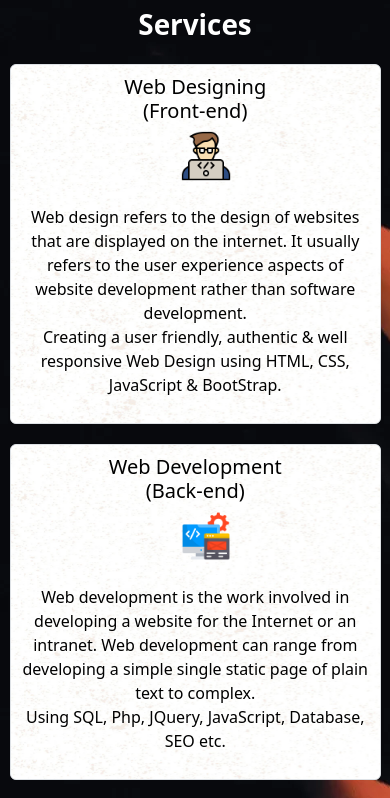
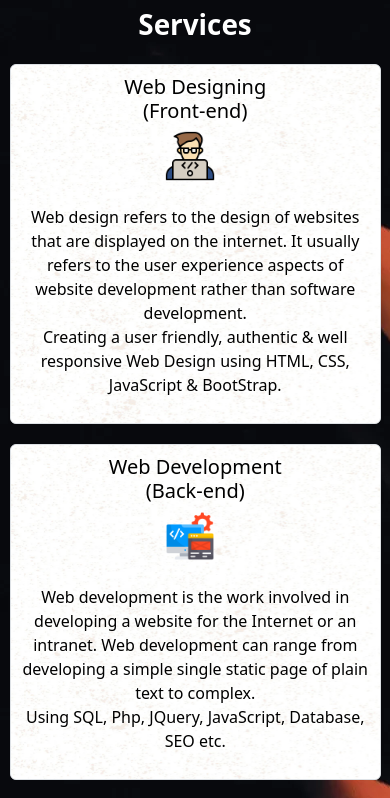
Before and after one commit to Vishu718/vishu.sds, a plain HTML site: page index.html in a window 390 px wide. Shown: the part 1700-2498 px from the top of the page. Drawn offline with nearby package versions, Linux system fonts and the light colour scheme.

Commit message:
Update index.html

```diff
--- a/index.html
+++ b/index.html
@@ -476,7 +476,7 @@
     margin-left: 0.5em;
   }
    .image1{
-      margin-left: 6em;
+      margin-left: 5em;
     }
 }
 </style>
```
